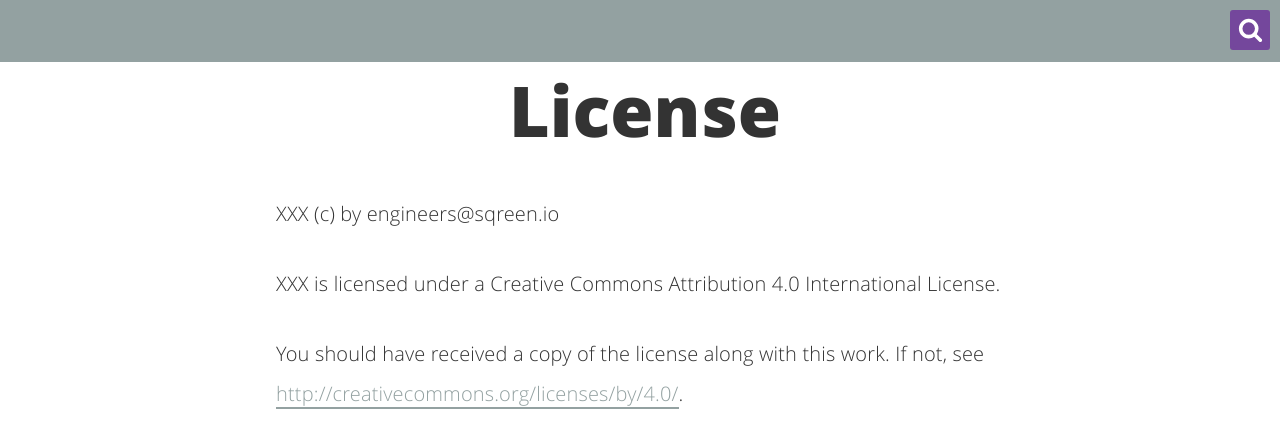
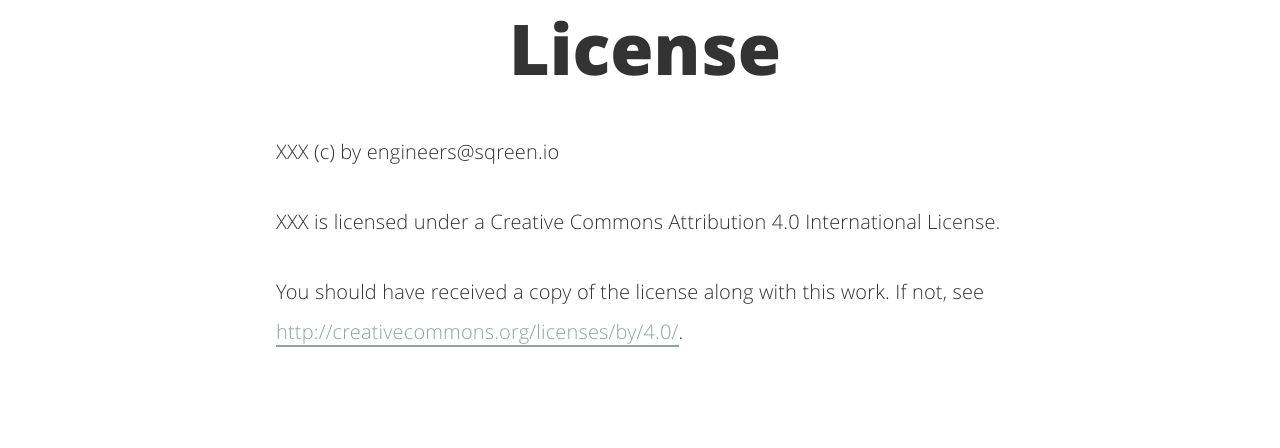
Before and after one commit to sqreen/DevelopersSecurityBestPractices, a Jekyll site: the page built from LICENSE.md, in a window 1280 px wide. Shown: the top 448 px of the page. Built offline with Jekyll 4.4.1, drawn with Linux system fonts in a browser that asks for light colours.

Commit message:
Remove search from contribute page

```diff
--- a/_layouts/page.html
+++ b/_layouts/page.html
@@ -3,7 +3,6 @@
     {% include head.html %}
     <body>
         {% include svg-icons.html %}
-        {% include header-post.html %}
         <section class="page">
             <h1 class="page-title" itemprop="name">{{ page.title }}</h1>
 
```
